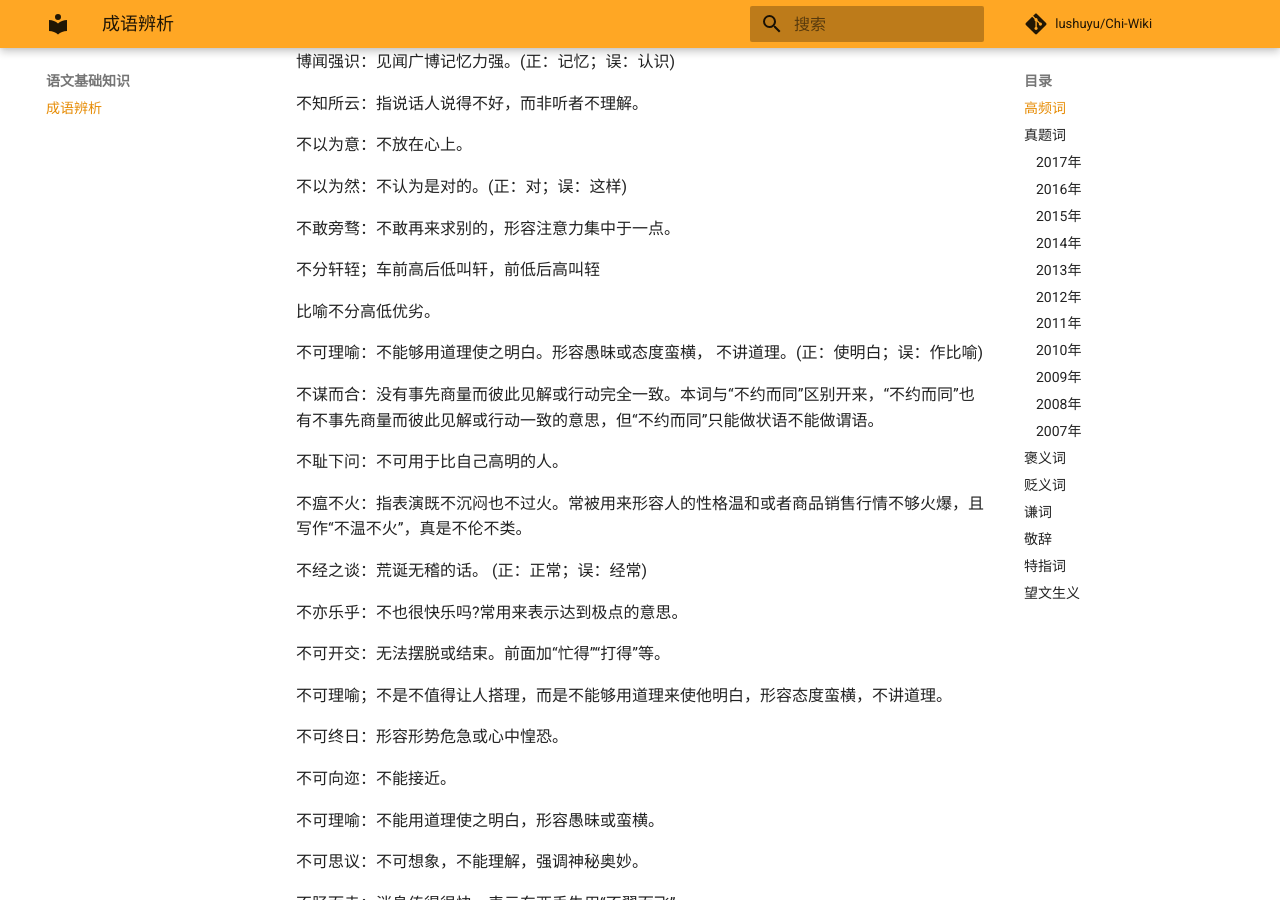
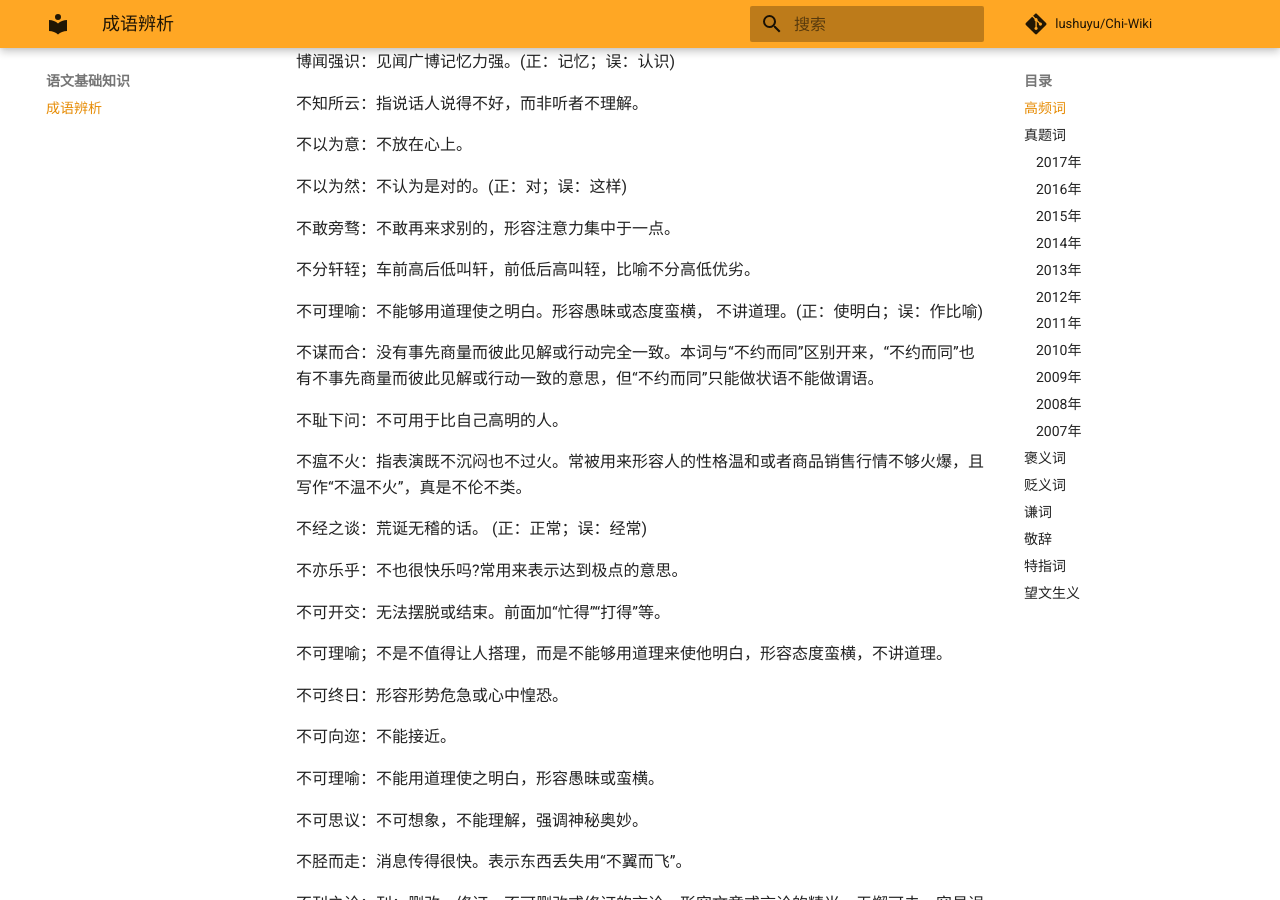
Before and after one commit to lushuyu/Chi-Wiki, an MkDocs documentation site: the page built from docs/语文基础知识/成语辨析.md, in a window 1280 px wide and 900 px high, scrolled down 1314 px. Built offline with MkDocs 1.6.1 and Material for MkDocs 9.7.7, drawn with Linux system fonts in a browser that asks for light colours; comment, search, counter and statistics services are not loaded.

```diff
--- a/docs/语文基础知识/成语辨析.md
+++ b/docs/语文基础知识/成语辨析.md
@@ -85,9 +85,7 @@
 不敢旁骛：不敢再来求别的，形容注意力集中于一点。
 
 
-不分轩轾；车前高后低叫轩，前低后高叫轾
-
-比喻不分高低优劣。
+不分轩轾；车前高后低叫轩，前低后高叫轾，比喻不分高低优劣。
 
 
 不可理喻：不能够用道理使之明白。形容愚昧或态度蛮横， 不讲道理。(正：使明白；误：作比喻)
```
